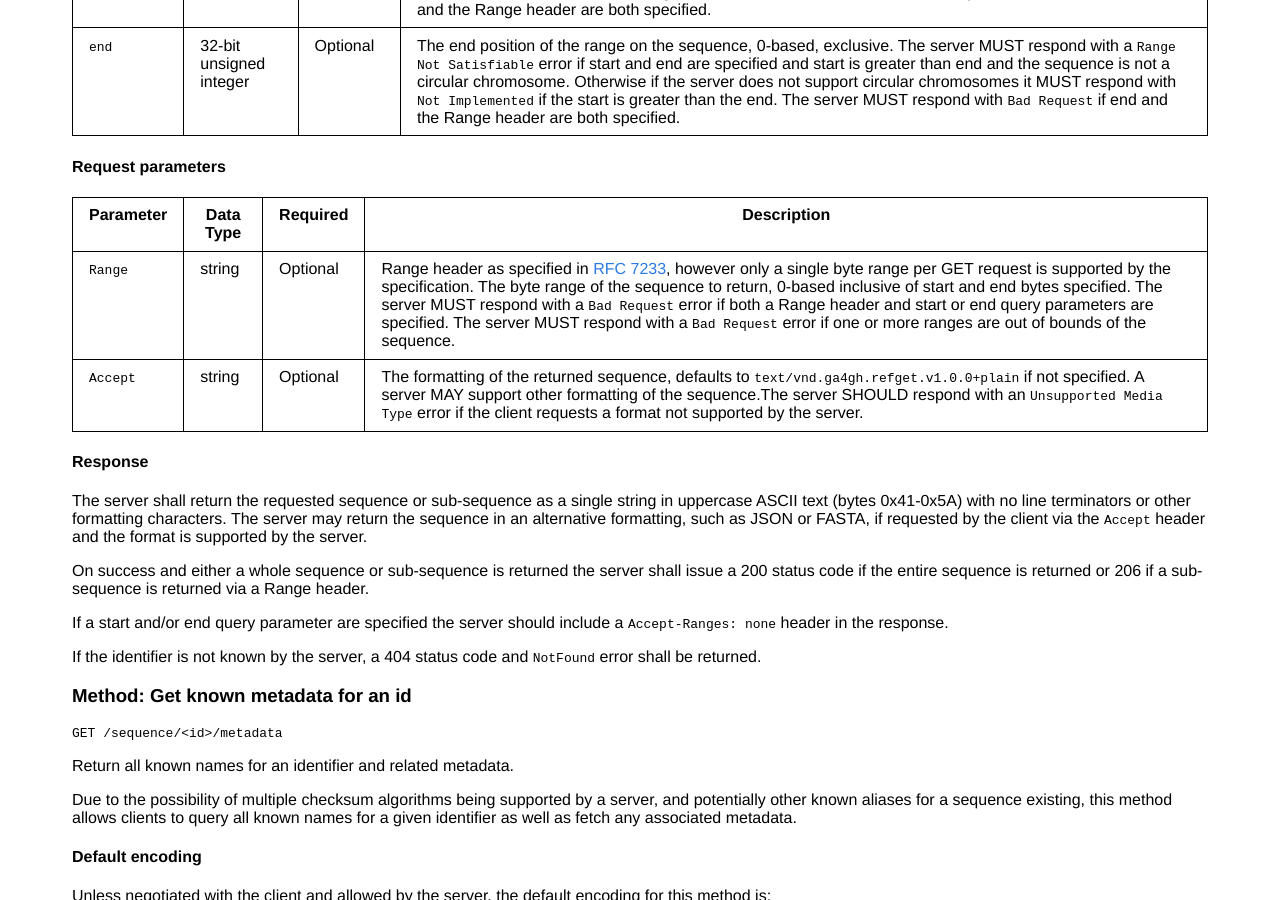
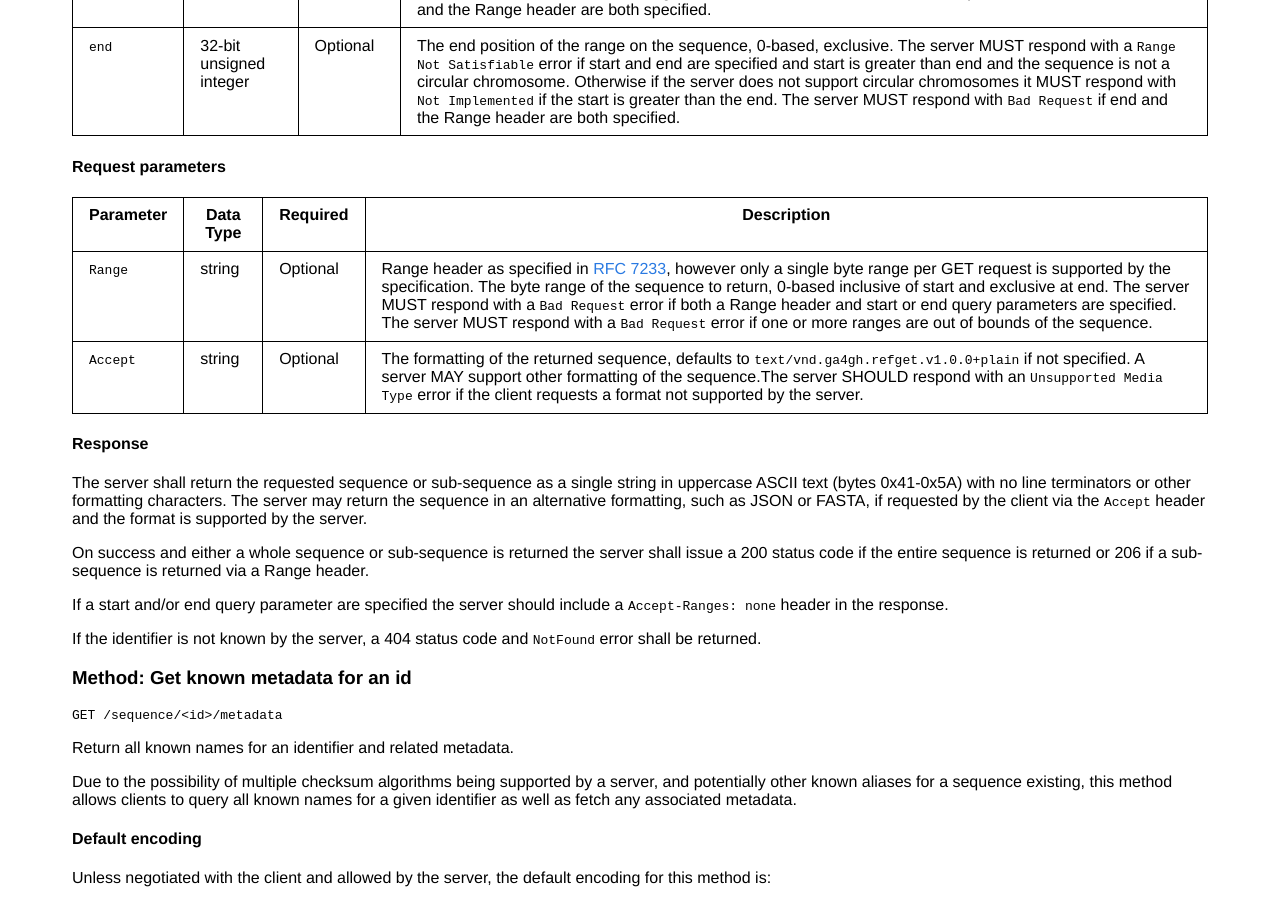
Before and after one commit to samtools/hts-specs, a Jekyll site: the page built from refget.md, in a window 1280 px wide and 900 px high, scrolled down 3153 px. Built offline with Jekyll 4.4.1, drawn with Linux system fonts in a browser that asks for light colours.

Commit message:
Change Range to be exclusive at the end.

```diff
--- a/refget.md
+++ b/refget.md
@@ -133,7 +133,7 @@ Content-type: text/vnd.ga4gh.refget.v1.0.0+plain
 
 | Parameter | Data Type               | Required | Description                                                                                                                                                                                                                                                                                                                                                                                                                                                                                                                                                                                                  |
 |-----------|-------------------------|----------|--------------------------------------------------------------------------------------------------------------------------------------------------------------------------------------------------------------------------------------------------------------------------------------------------------------------------------------------------------------------------------------------------------------------------------------------------------------------------------------------------------------------------------------------------------------------------------------------------------------|
-| `Range`   | string                  | Optional | Range header as specified in [RFC 7233](https://tools.ietf.org/html/rfc7233#section-3.1), however only a single byte range per GET request is supported by the specification. The byte range of the sequence to return, 0-based inclusive of start and end bytes specified. The server MUST respond with a `Bad Request` error if both a Range header and start or end query parameters are specified. The server MUST respond with a `Bad Request` error if one or more ranges are out of bounds of the sequence.                                                                                                                     |
+| `Range`   | string                  | Optional | Range header as specified in [RFC 7233](https://tools.ietf.org/html/rfc7233#section-3.1), however only a single byte range per GET request is supported by the specification. The byte range of the sequence to return, 0-based inclusive of start and exclusive at end. The server MUST respond with a `Bad Request` error if both a Range header and start or end query parameters are specified. The server MUST respond with a `Bad Request` error if one or more ranges are out of bounds of the sequence.                                                                                                                     |
 | `Accept`    | string                  | Optional | The formatting of the returned sequence, defaults to `text/vnd.ga4gh.refget.v1.0.0+plain` if not specified. A server MAY support other formatting of the sequence.The server SHOULD respond with an `Unsupported Media Type` error if the client requests a format not supported by the server.                                                                                                                                                                                                                                                                                                                 |
 
 #### Response
```
